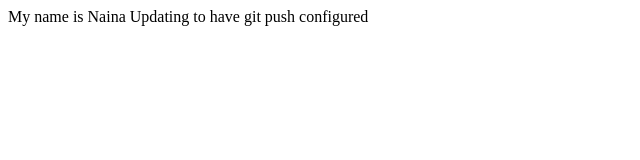
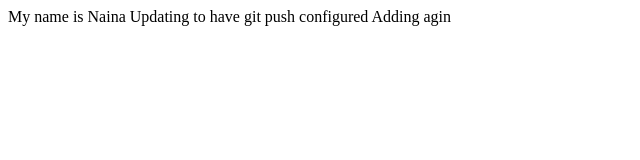
Before and after one commit to nainamishra2195/learn-git, a plain HTML site: page index.html in a window 1280 px wide. Shown: the whole page, without its empty margins (0-640 px from the left). Drawn offline with Linux system fonts and the light colour scheme.

Commit message:
updated again index file in git three repo

```diff
--- a/index.html
+++ b/index.html
@@ -8,5 +8,6 @@
 <body>
     My name is Naina
     Updating to have git push configured
+    Adding agin
 </body>
 </html>
```
